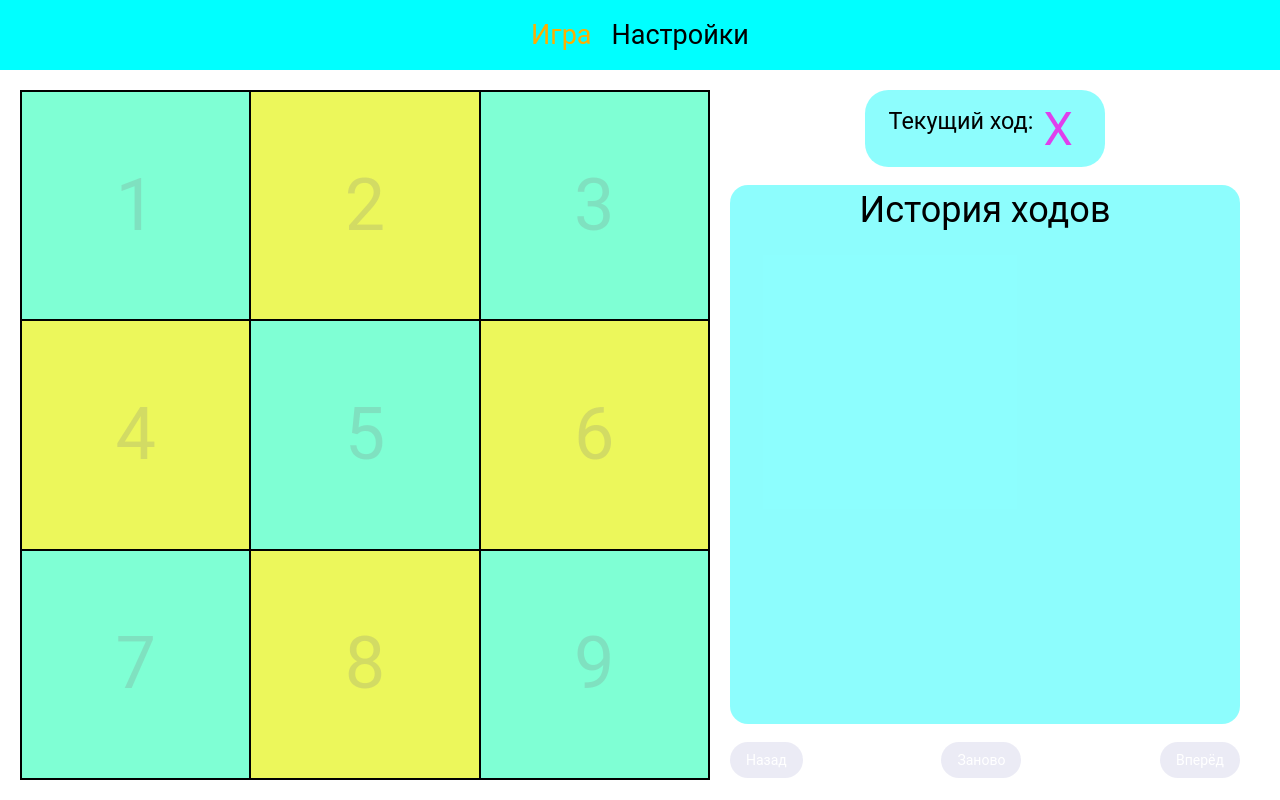
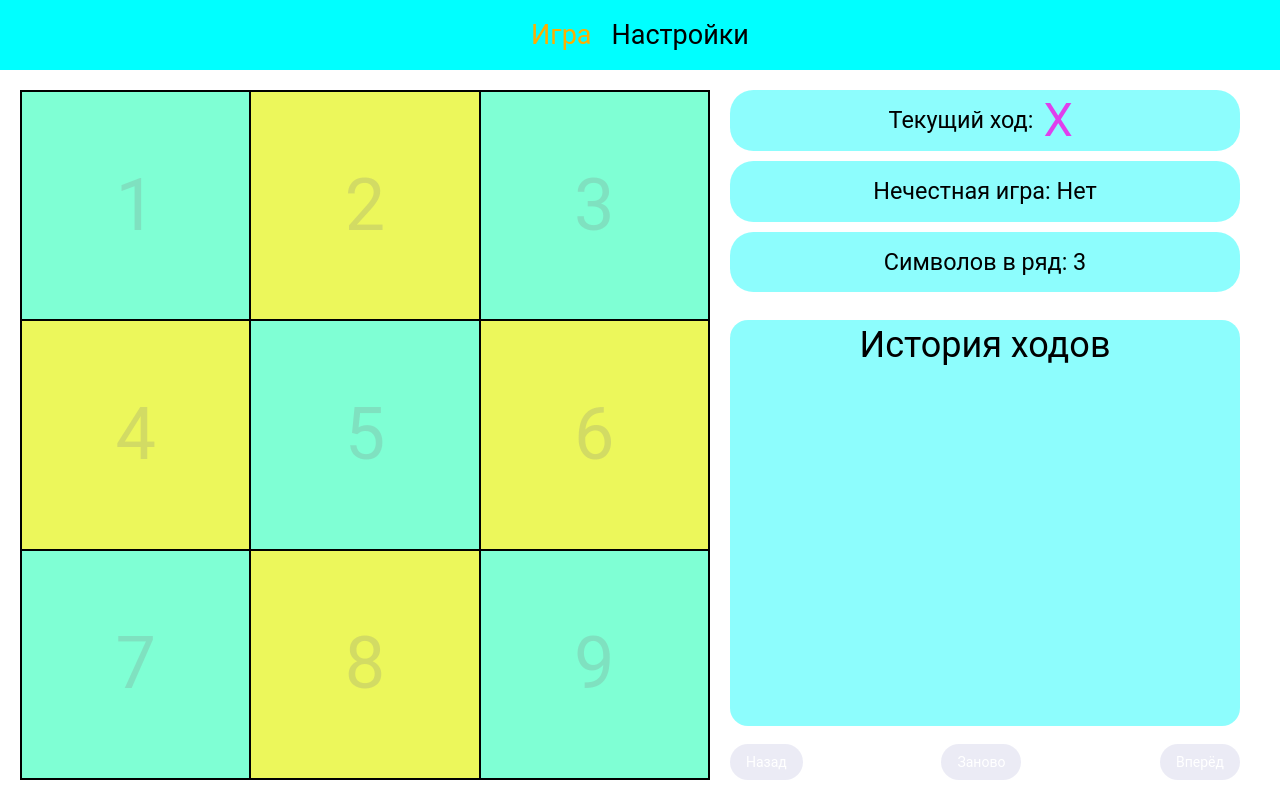
Before and after one commit to TyTai-Andrey/game-p, a React (Create React App) app: page / in a window 1280 px wide. Built offline with nearby package versions, Linux system fonts and the light colour scheme.

Commit message:
add Info for aside game

```diff
--- a/src/pages/Game/Aside/Aside.module.scss
+++ b/src/pages/Game/Aside/Aside.module.scss
@@ -11,25 +11,35 @@
     padding: 20px;
   }
 
-  .history, .turn {
+  .info {
+    width: 100%;
+
+    display: flex;
+    justify-content: space-between;
+
+    & > div {
+      width: 49%;
+    }
+
+    @media (max-width: 1400px) {
+      flex-direction: column;
+
+      & > div {
+        width: 100%;
+      }
+
+      .infoBlock {
+        margin-bottom: 10px;
+      }
+    }
+  }
+
+  .history {
     background-color: rgba(89, 253, 253, 0.685);
     border-radius: 1em;
     padding: 1em;
   }
 
-  .turn {
-    font-size: 1.3em;
-    height: 3.3em;
-
-    span {
-      display: inline-block;
-      margin-left: 10px;
-      line-height: 0;
-      position: relative;
-      top: 50%;
-      width: 38px !important;
-    }
-  }
   .history {
     width: 100%;
     height: 100%;
--- /dev/null
+++ b/src/pages/Game/Aside/Info/Info.module.scss
@@ -0,0 +1,61 @@
+.root {
+  width: 100%;
+
+  display: flex;
+  justify-content: space-between;
+
+  & > div {
+    width: 49%;
+  }
+
+  @media (max-width: 1400px) {
+    flex-direction: column;
+
+    & > div {
+      width: 100%;
+    }
+
+    .infoBlock {
+      margin-bottom: 10px;
+    }
+  }
+
+  .infoBlock {
+    background-color: rgba(89, 253, 253, 0.685);
+    border-radius: 1em;
+    padding: 1em;
+
+    font-size: 1.3em;
+    display: flex;
+    align-items: center;
+    justify-content: center;
+
+    span {
+      display: inline-block;
+      margin-left: 10px;
+      line-height: 0;
+      position: relative;
+      width: 38px !important;
+    }
+  }
+
+  .shortSettings {
+    flex-direction: column;
+    justify-content: space-between;
+
+    .infoBlock {
+      font-size: 1.3rem;
+      width: 100%;
+      display: flex;
+      justify-content: flex-start;
+
+      &:first-child {
+        margin-bottom: 10px;
+      }
+
+      @media (max-width: 1400px) {
+        justify-content: center;
+      }
+    }
+  }
+}
--- /dev/null
+++ b/src/pages/Game/Aside/Info/index.tsx
@@ -0,0 +1,59 @@
+// vendor imports
+import classNames from 'classnames';
+import { useShallow } from 'zustand/react/shallow';
+
+// react
+import React, { FC } from 'react';
+
+// styles
+import styles from '@pages/Game/Aside/Info/Info.module.scss';
+
+// store
+import useStore from '@store/index';
+
+// components
+import Symbol from '@components/Symbol';
+
+type Props = {
+
+};
+
+const Info: FC<Props> = () => {
+  const {
+    isFinished,
+    turnSymbol,
+    itemsForWin,
+    unfairPlay,
+  } = useStore(useShallow(
+    ({
+      isFinished,
+      turnSymbol,
+      itemsForWin,
+      unfairPlay,
+    }) => ({
+      isFinished,
+      turnSymbol,
+      itemsForWin,
+      unfairPlay,
+    }),
+  ));
+
+  return (
+    <div className={styles.root}>
+      <div className={classNames(styles.infoBlock, styles.turn)}>
+        {!isFinished ? (
+          <>
+            Текущий ход:<Symbol symbol={turnSymbol} />
+          </>
+        ) :
+          <>Игра окончена! Победа <Symbol symbol={isFinished} /></>}
+      </div>
+      <div className={styles.shortSettings}>
+        <div className={styles.infoBlock}>Нечестная игра: {unfairPlay ? 'Да' : 'Нет'}</div>
+        <div className={styles.infoBlock}>Символов в ряд: {itemsForWin}</div>
+      </div>
+    </div>
+  );
+};
+
+export default Info;
--- a/src/pages/Game/Aside/index.tsx
+++ b/src/pages/Game/Aside/index.tsx
@@ -12,16 +12,16 @@ import useStore from '@store/index';
 
 // components
 import Button from '@components/Button';
+import Info from '@pages/Game/Aside/Info';
 import Symbol from '@components/Symbol';
 
 export type Props = {};
 
 const Aside: FC<Props> = () => {
-  const isFinished = useStore(state => state.isFinished);
   const history = useStore(state => state.history);
 
-  const { maxTurnCount, turnCount, turnSymbol } = useStore(useShallow(
-    ({ maxTurnCount, turnCount, turnSymbol }) => ({ maxTurnCount, turnCount, turnSymbol }),
+  const { maxTurnCount, turnCount } = useStore(useShallow(
+    ({ maxTurnCount, turnCount }) => ({ maxTurnCount, turnCount }),
   ));
 
   const { nextTurn, prevTurn, reset } = useStore(useShallow(
@@ -30,15 +30,7 @@ const Aside: FC<Props> = () => {
 
   return (
     <aside className={styles.root}>
-      <div className={styles.turn}>
-        {!isFinished ? (
-          <>
-            Текущий ход:<Symbol symbol={turnSymbol} />
-          </>
-        ) :
-          <h1>Игра окончена! Победа <Symbol symbol={isFinished} /></h1>}
-      </div>
-
+      <Info />
       <div className={styles.history}>
         <h1>История ходов</h1>
         <div className={styles.historyTurns}>
```
